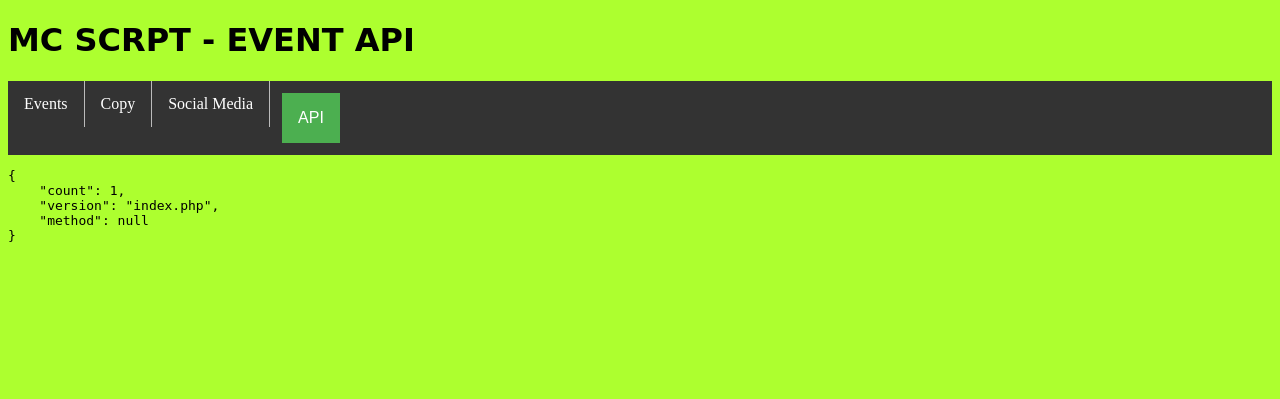
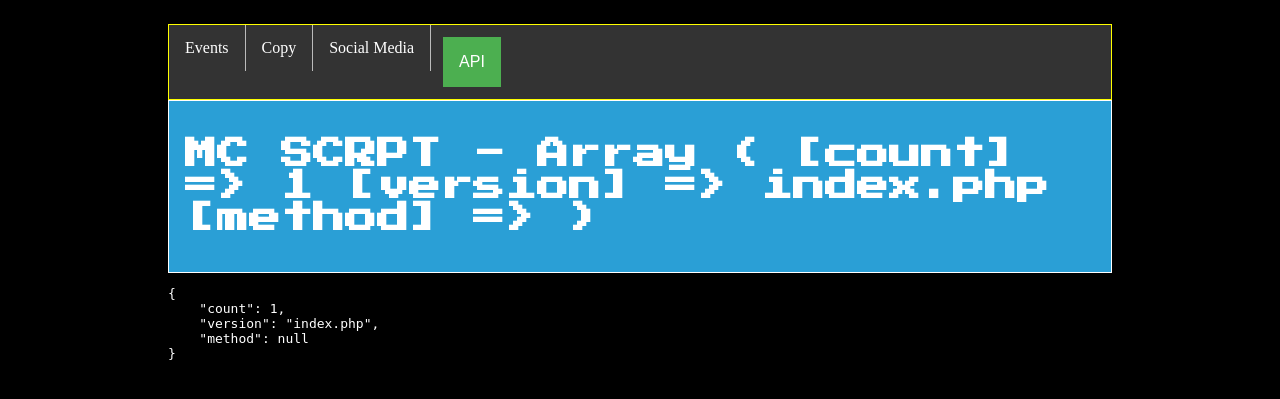
Before and after one commit to cowglow/mc-scrpt-live, a PHP site: page /index.php in a window 1280 px wide. Shown: the top 399 px of the page. Run offline with PHP 8.4, Linux system fonts and the light colour scheme; data that the repository does not hold is empty.

Commit message:
WIP: Navigation
Signed-off-by: cowglow <cowglow@gmail.com>

```diff
--- a/api/inc/styles/main.css
+++ b/api/inc/styles/main.css
@@ -1,6 +1,16 @@
 html {
-    background-color: greenyellow;
+    background-color: black;
+    color: white;
+    display: inline-block;
+    margin: 1em 10em;
 }
+
+header {
+    border: thin solid white;
+    background-color: #2A9FD6;
+    padding: 1em;
+}
+
 
 code {
     background-color: #2c2c2c;
--- a/api/inc/styles/navigation.css
+++ b/api/inc/styles/navigation.css
@@ -1,3 +1,8 @@
+nav {
+    border: thin solid yellow;
+
+}
+
 .dropbtn {
     background-color: #4CAF50;
     color: white;
@@ -5,6 +10,7 @@
     font-size: 16px;
     border: none;
     cursor: pointer;
+    z-index: 9999;
 }
 
 .dropdown {
@@ -17,7 +23,7 @@
     position: absolute;
     background-color: #f9f9f9;
     min-width: 160px;
-    box-shadow: 0px 8px 16px 0px rgba(0, 0, 0, 0.2);
+    box-shadow: 0 8px 16px 0 rgba(0, 0, 0, 0.2);
     z-index: 9999;
 }
 
--- a/api/inc/template/default.php
+++ b/api/inc/template/default.php
@@ -1,5 +1,11 @@
 <?php include "partials/header.php" ?>
-<h1>MC SCRPT - EVENT API</h1>
 
 <?php include "partials/navigation.php" ?>
+
+<header>
+    <h1>MC SCRPT - <?php print_r($input) ?></h1>
+</header>
+
+
+
 <?php include "partials/footer.php"; ?>
--- a/api/inc/template/partials/footer.php
+++ b/api/inc/template/partials/footer.php
@@ -1,8 +1,6 @@
 <?php if (isset($input)) { ?>
     <pre><?= json_encode($input, JSON_PRETTY_PRINT); ?></pre>
 <?php } ?>
-
 <?= BrowserAutoloader(); ?>
-
 </body>
 </html>
--- a/api/inc/template/partials/header.php
+++ b/api/inc/template/partials/header.php
@@ -10,6 +10,7 @@
     <!--    <link rel="manifest" href="site.webmanifest">-->
     <!--    <link rel="apple-touch-icon" href="icon.png">-->
     <!-- Place favicon.ico in the root directory -->
+    <link rel="stylesheet" href="https://fonts.googleapis.com/css?family=Press+Start+2P|Share+Tech+Mono"/>
     <?= StyleSheets(); ?>
     <meta name="theme-color" content="#fafafa">
 </head>
```
